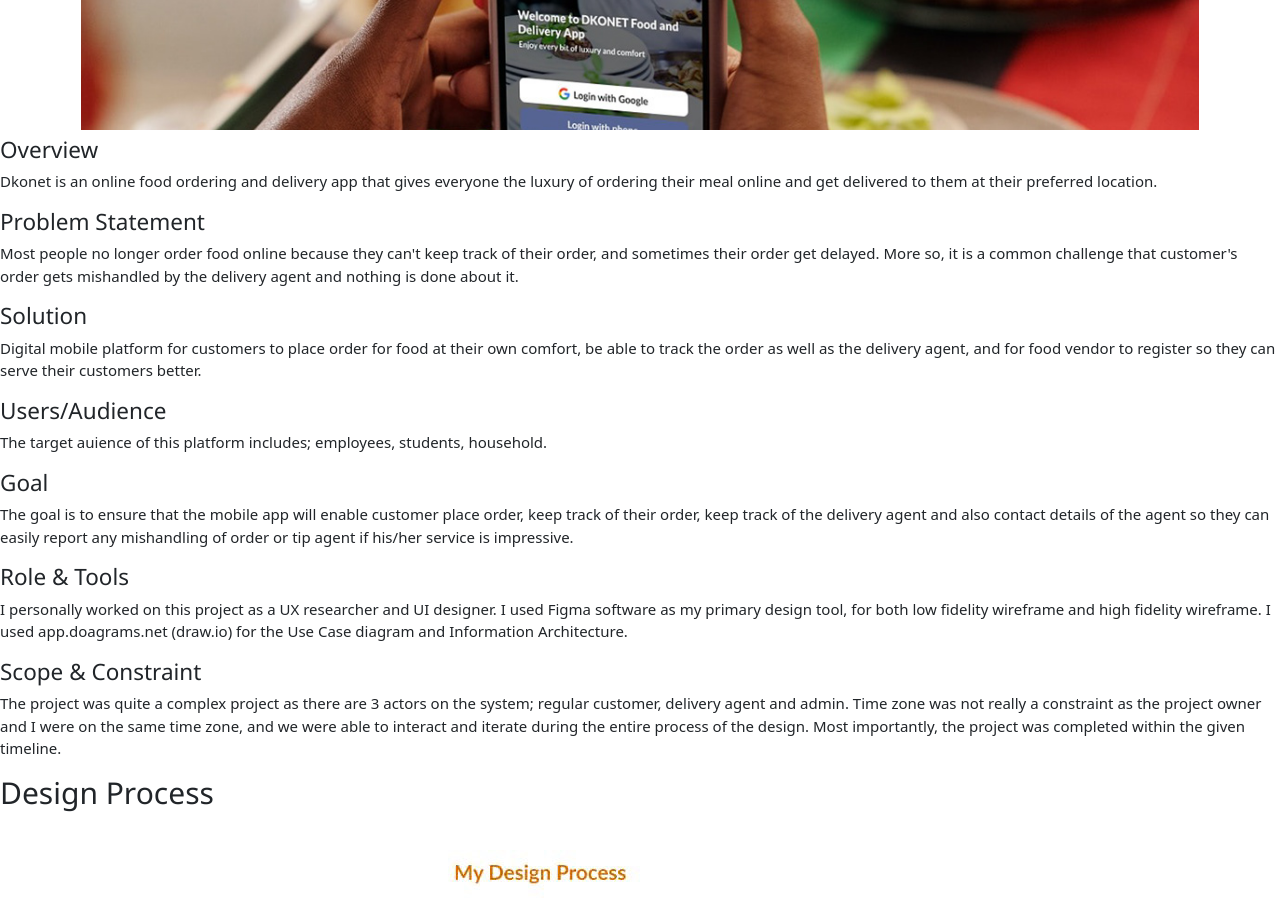
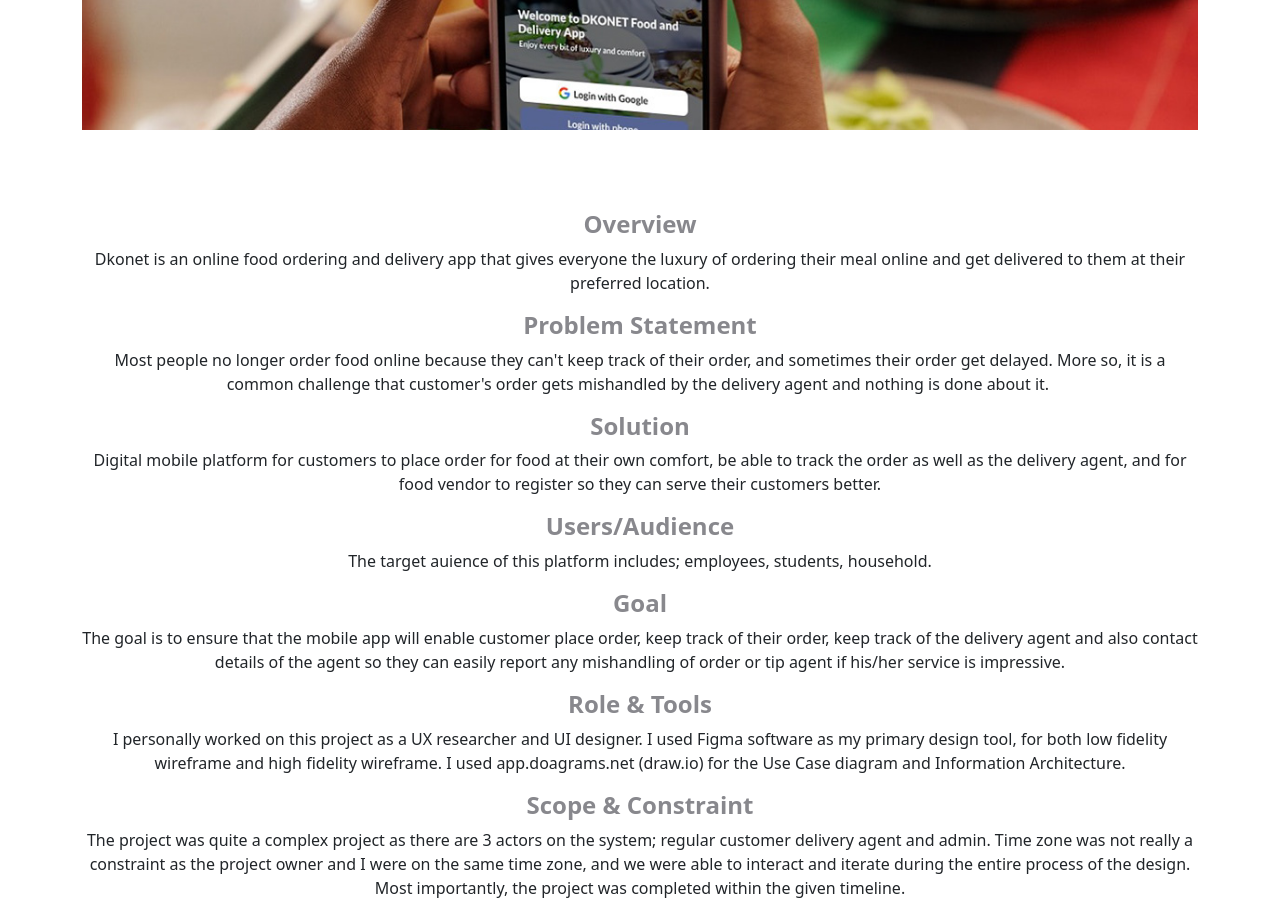
Before and after one commit to sparkybug/Chris-Portfolio, a plain HTML site: page usecase.html in a window 1280 px wide. Shown: the part 500-1403 px from the top of the page. Drawn offline with nearby package versions, Linux system fonts and the light colour scheme.

Commit message:
building usecase page

```diff
--- a/css/usecase.css
+++ b/css/usecase.css
@@ -1,7 +1,7 @@
-* {
+/* * {
     margin: 0;
     padding: 0;
-}
+} */
 
 
 body {
@@ -51,7 +51,7 @@
 
 /* first section */
 .first {
-    display: inline-block;
+    display: flex;
     padding-top: 150px;
     padding-bottom: 210px;
     background-color: #fff;
@@ -72,11 +72,21 @@
     margin-top: 100px;
 }
 
-#first img {
-    /* min-height: 30vh; */
-    /* max-width: 50px !important; */
-    /* width: 50px; */
-    /* margin-top: 50px; */
+.second {
+    display: flex;
+    justify-content: center;
+    align-items: center;
+    padding-top: 80px;
+}
+
+.second h4 {
+    text-align: center;
+    color: #88888D;
+    font-weight: 650;
+}
+
+.second p {
+    text-align: center;
 }
 
 /* Styling for footer */
--- a/usecase.html
+++ b/usecase.html
@@ -6,17 +6,19 @@
     <meta name="viewport" content="width=device-width, initial-scale=1.0">
     <title>Chris Portfolio</title>
 
-    <link rel="stylesheet" href="https://www.w3schools.com/w3css/4/w3.css">
-
-     <!-- CSS only -->
-     <link href="https://cdn.jsdelivr.net/npm/bootstrap@5.2.3/dist/css/bootstrap.min.css" rel="stylesheet" integrity="sha384-rbsA2VBKQhggwzxH7pPCaAqO46MgnOM80zW1RWuH61DGLwZJEdK2Kadq2F9CUG65" crossorigin="anonymous">
-
-     <!-- JavaScript Bundle with Popper -->
-     <script src="https://cdn.jsdelivr.net/npm/bootstrap@5.2.3/dist/js/bootstrap.bundle.min.js" integrity="sha384-kenU1KFdBIe4zVF0s0G1M5b4hcpxyD9F7jL+jjXkk+Q2h455rYXK/7HAuoJl+0I4" crossorigin="anonymous"></script>
+    <!-- <link rel="stylesheet" href="https://www.w3schools.com/w3css/4/w3.css"> -->
 
     <!-- CSS Only -->
     <link rel="stylesheet" href="css/usecase.css">
+
     <link rel="stylesheet" href="https://cdnjs.cloudflare.com/ajax/libs/font-awesome/4.7.0/css/font-awesome.min.css">
+
+     <link href="https://cdn.jsdelivr.net/npm/bootstrap@5.2.3/dist/css/bootstrap.min.css" rel="stylesheet" integrity="sha384-rbsA2VBKQhggwzxH7pPCaAqO46MgnOM80zW1RWuH61DGLwZJEdK2Kadq2F9CUG65" crossorigin="anonymous">
+
+     <!-- JavaScript Bundle with Popper
+     <script src="https://cdn.jsdelivr.net/npm/bootstrap@5.2.3/dist/js/bootstrap.bundle.min.js" integrity="sha384-kenU1KFdBIe4zVF0s0G1M5b4hcpxyD9F7jL+jjXkk+Q2h455rYXK/7HAuoJl+0I4" crossorigin="anonymous"></script> -->
+
+
 </head>
 
 <body>
@@ -74,6 +76,7 @@
 
         <!-- 2nd section -->
         <section class="second">
+          <div class="container">
             <div class="row">
               <div class="col-12">
                 <h4>Overview</h4>
@@ -107,8 +110,9 @@
 
               <div class="col-12">
                 <h4>Scope & Constraint</h4>
-              <p>The project was quite a complex project as there are 3 actors on the system; regular customer, delivery agent and admin.
+                <p>The project was quite a complex project as there are 3 actors on the system; regular customer delivery agent and admin.
                   Time zone was not really a constraint as the project owner and I were on the same time zone, and we were able to interact and iterate during the entire process of the design. Most importantly, the project was completed within the given timeline.</p>
+              </div>
             </div>
           </div>
         </section>
```
Lines whose indentation alone changed are shown as unchanged.
